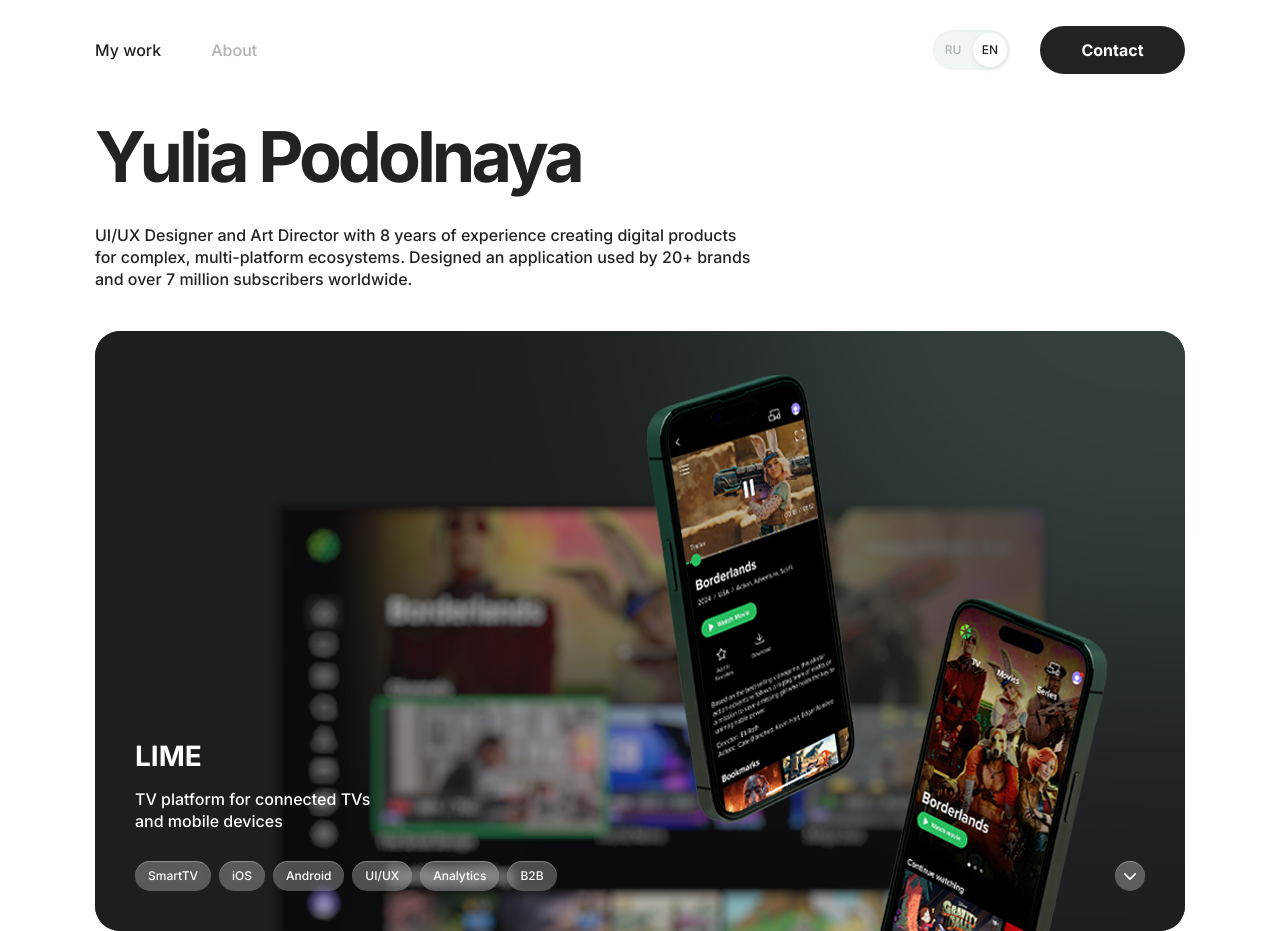
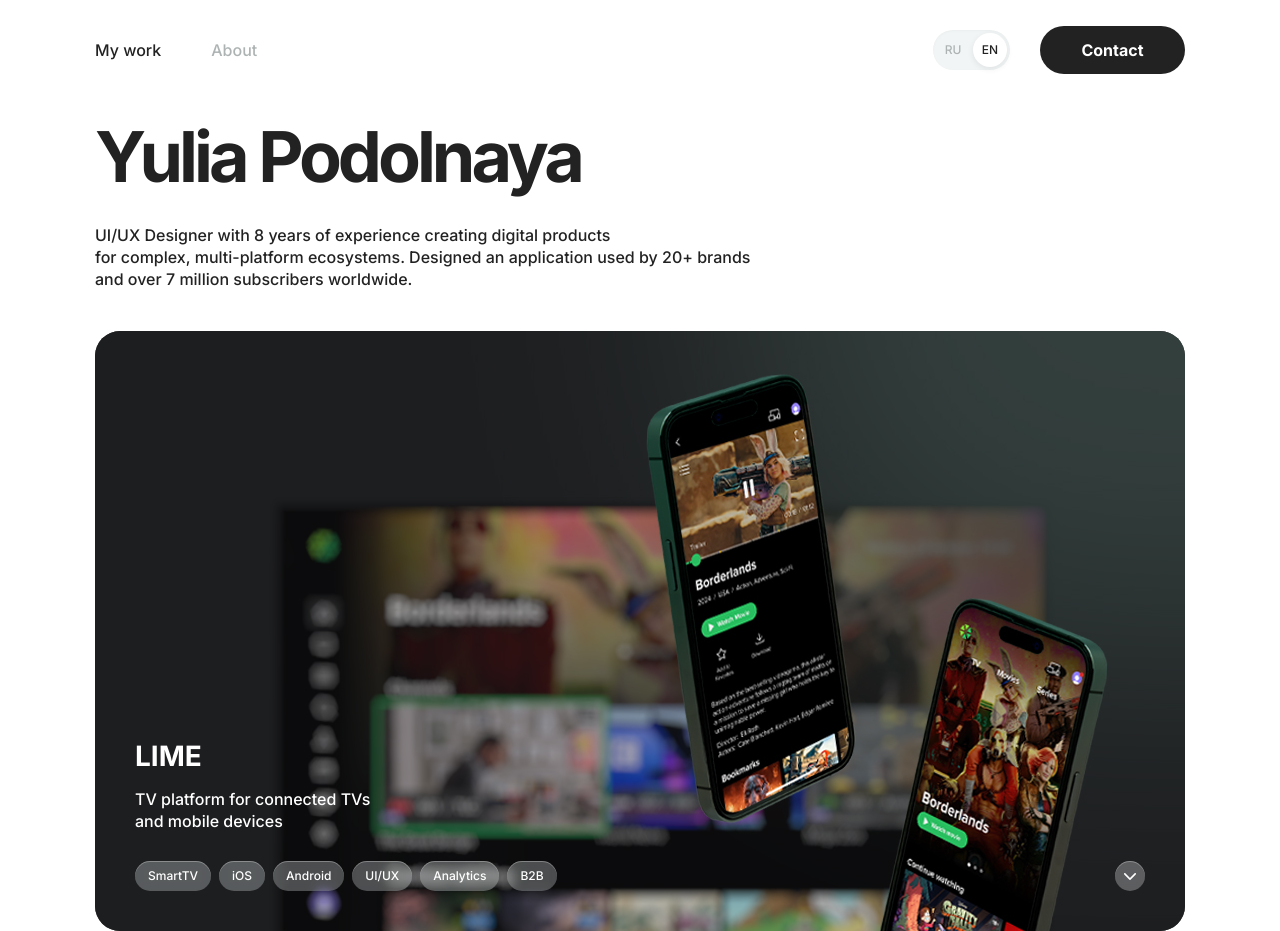
Before and after one commit to senioradesigner/portfolio, a plain HTML site: page index-en.html in a window 1280 px wide. Shown: the top 931 px of the page. Drawn offline with Linux system fonts and the light colour scheme.

Commit message:
Titles upd

```diff
--- a/index-en.html
+++ b/index-en.html
@@ -31,7 +31,7 @@
     <section class="intro">
       <h1>Yulia Podolnaya</h1>
       <p class="intro-description">
-        UI/UX Designer and Art Director with 8 years of experience creating digital products<br>for complex, multi-platform ecosystems. Designed an application used by 20+ brands<br>and over 7 million subscribers worldwide.
+        UI/UX Designer with 8 years of experience creating digital products<br>for complex, multi-platform ecosystems. Designed an application used by 20+ brands<br>and over 7 million subscribers worldwide.
       </p>
     </section>
 
```
Also changed, not shown: index.html (+1 -1 lines).
